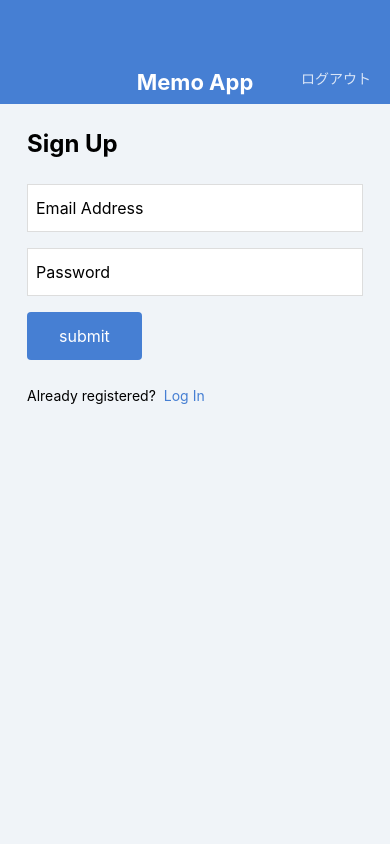
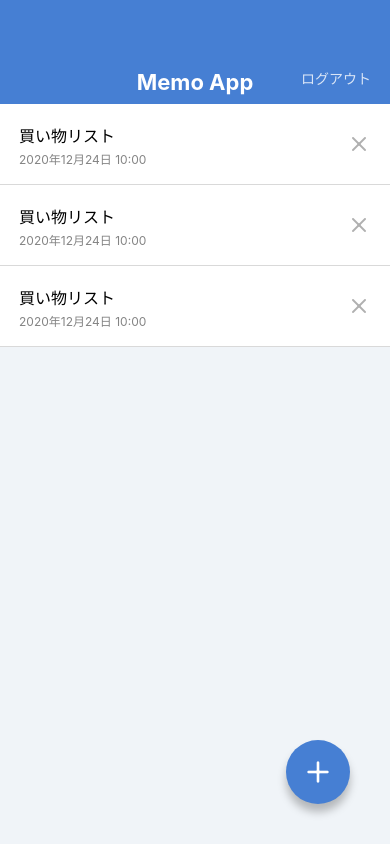
Before and after one commit to yuki1303/MemoApp, a React Native app: screen / in a window 390 px wide. Built offline with nearby package versions, Linux system fonts and the light colour scheme.

Commit message:
make components touchable

```diff
--- a/App.jsx
+++ b/App.jsx
@@ -1,18 +1,18 @@
 // import React from 'react';
-// import MemoListScreen from './src/screens/MemoListScreen';
+import MemoListScreen from './src/screens/MemoListScreen';
 // import MemoDetailScreen from './src/screens/MemoDetailScreen';
 // import MemoEditScreen from './src/screens/MemoEditScreen';
 // import MemoCreateScreen from './src/screens/MemoCreateScreen';
 // import LogInScreen from './src/screens/LogInScreen';
-import SignUpScreen from './src/screens/SignUpScreen';
+// import SignUpScreen from './src/screens/SignUpScreen';
 
 export default function App() {
   return (
-    // <MemoListScreen />
+    <MemoListScreen />
     // <MemoDetailScreen />
     // <MemoEditScreen />
     // <MemoCreateScreen />
     // <LogInScreen />
-    <SignUpScreen />
+    // <SignUpScreen />
   );
 }
--- a/src/components/Button.jsx
+++ b/src/components/Button.jsx
@@ -1,18 +1,23 @@
 // import React from 'react';
-import { View, Text, StyleSheet } from 'react-native';
-import { string } from 'prop-types';
+import { TouchableOpacity, Text, StyleSheet } from 'react-native';
+import { func, string } from 'prop-types';
 
 export default function Button(props) {
-  const { label } = props;
+  const { label, onPress } = props;
   return (
-    <View style={styles.buttonContainer}>
+    <TouchableOpacity style={styles.buttonContainer} onPress={onPress}>
       <Text style={styles.buttonLabel}>{label}</Text>
-    </View>
+    </TouchableOpacity>
   );
 }
 
 Button.prototype = {
   label: string.isRequired,
+  onPress: func,
+};
+
+Button.defaultProps = {
+  onPress: null,
 };
 
 const styles = StyleSheet.create({
--- a/src/components/CircleButton.jsx
+++ b/src/components/CircleButton.jsx
@@ -1,24 +1,26 @@
 // import React from 'react';
-import { View, StyleSheet } from 'react-native';
-import { string, shape } from 'prop-types';
+import { StyleSheet, TouchableOpacity } from 'react-native';
+import { string, shape, func } from 'prop-types';
 import { Feather } from '@expo/vector-icons';
 
 export default function CircleButton(props) {
-  const { style, name } = props;
+  const { style, name, onPress } = props;
   return (
-    <View style={[styles.circleButton, style]}>
+    <TouchableOpacity style={[styles.circleButton, style]} onPress={onPress}>
       <Feather name={name} size={32} color="white" />
-    </View>
+    </TouchableOpacity>
   );
 }
 
 CircleButton.propTypes = {
   style: shape(),
   name: string.isRequired,
+  onPress: func,
 };
 
 CircleButton.defaultProps = {
   style: null,
+  onPress: func,
 };
 
 const styles = StyleSheet.create({
--- a/src/components/MemoList.jsx
+++ b/src/components/MemoList.jsx
@@ -1,6 +1,6 @@
 // import React from 'react';
 import { Feather } from '@expo/vector-icons';
-import { View, Text, StyleSheet } from 'react-native';
+import { View, Text, StyleSheet, TouchableOpacity } from 'react-native';
 
 export default function MemoList() {
   return (
@@ -10,27 +10,27 @@
           <Text style={styles.memoListItemTitle}>買い物リスト</Text>
           <Text style={styles.memoListItemDate}>2020年12月24日 10:00</Text>
         </View>
-        <View>
-          <Feather name="x" size={16} color="#b0b0b0" />
-        </View>
+        <TouchableOpacity>
+          <Feather name="x" size={24} color="#b0b0b0" />
+        </TouchableOpacity>
       </View>
       <View style={styles.memoListItem}>
         <View>
           <Text style={styles.memoListItemTitle}>買い物リスト</Text>
           <Text style={styles.memoListItemDate}>2020年12月24日 10:00</Text>
         </View>
-        <View>
-          <Feather name="x" size={16} color="#b0b0b0" />
-        </View>
+        <TouchableOpacity>
+          <Feather name="x" size={24} color="#b0b0b0" />
+        </TouchableOpacity>
       </View>
       <View style={styles.memoListItem}>
         <View>
           <Text style={styles.memoListItemTitle}>買い物リスト</Text>
           <Text style={styles.memoListItemDate}>2020年12月24日 10:00</Text>
         </View>
-        <View>
-          <Feather name="x" size={16} color="#b0b0b0" />
-        </View>
+        <TouchableOpacity>
+          <Feather name="x" size={24} color="#b0b0b0" />
+        </TouchableOpacity>
       </View>
     </View>
   );
--- a/src/screens/LogInScreen.jsx
+++ b/src/screens/LogInScreen.jsx
@@ -1,5 +1,5 @@
 // import React from 'react';
-import { View, Text, TextInput, StyleSheet } from 'react-native';
+import { View, Text, TextInput, StyleSheet, TouchableOpacity } from 'react-native';
 import AppBar from '../components/AppBar';
 import Button from '../components/Button';
 
@@ -14,7 +14,9 @@
         <Button label="submit" />
         <View style={styles.footer}>
           <Text style={styles.footerText}>Not registered?</Text>
-          <Text style={styles.footerLink}>Sign up here!</Text>
+          <TouchableOpacity>
+            <Text style={styles.footerLink}>Sign up here!</Text>
+          </TouchableOpacity>
         </View>
       </View>
     </View>
--- a/src/screens/SignUpScreen.jsx
+++ b/src/screens/SignUpScreen.jsx
@@ -1,5 +1,5 @@
 // import React from 'react';
-import { View, Text, TextInput, StyleSheet } from 'react-native';
+import { View, Text, TextInput, StyleSheet, TouchableOpacity } from 'react-native';
 import AppBar from '../components/AppBar';
 import Button from '../components/Button';
 
@@ -14,7 +14,9 @@
         <Button label="submit" />
         <View style={styles.footer}>
           <Text style={styles.footerText}>Already registered?</Text>
-          <Text style={styles.footerLink}>Log In</Text>
+          <TouchableOpacity>
+            <Text style={styles.footerLink}>Log In</Text>
+          </TouchableOpacity>
         </View>
       </View>
     </View>
```
